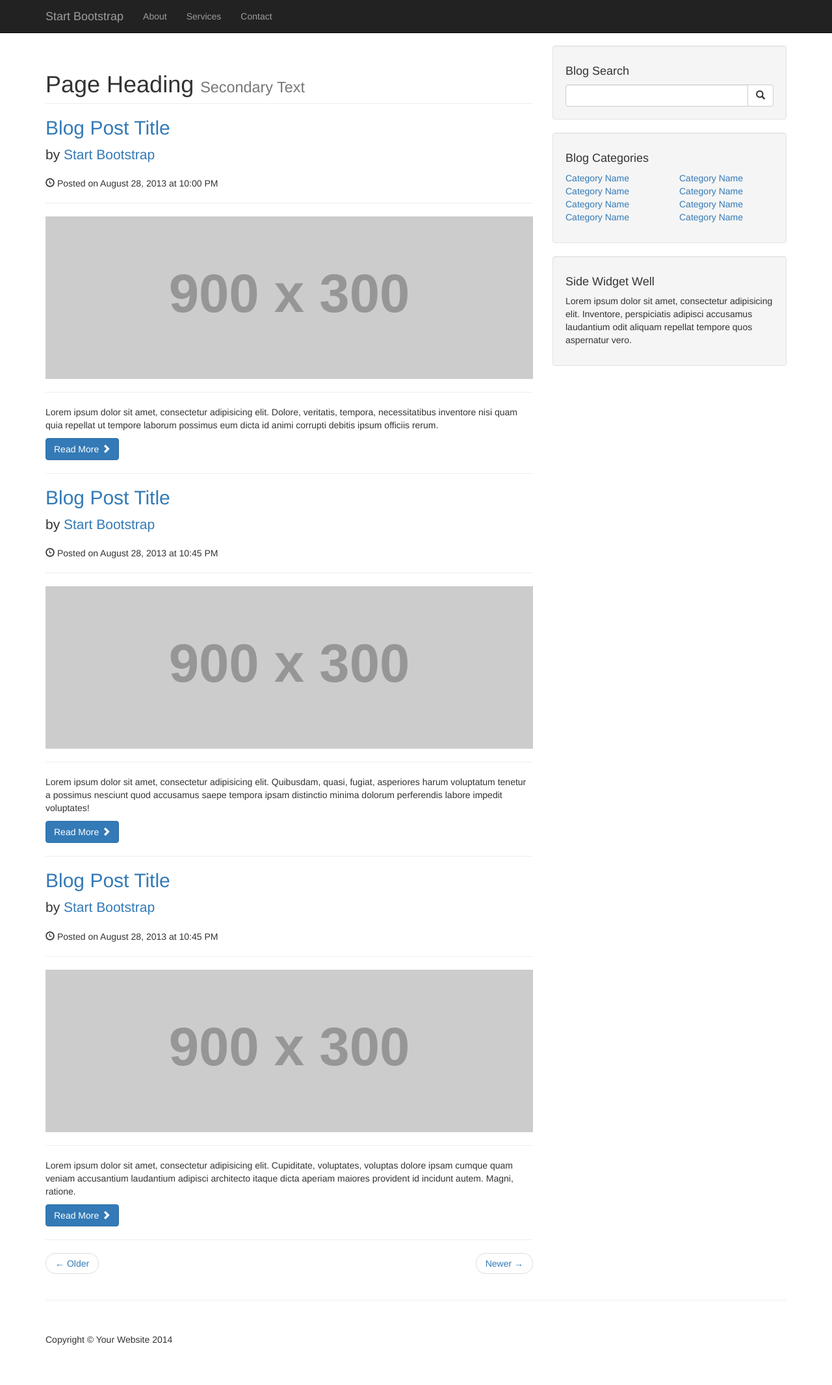
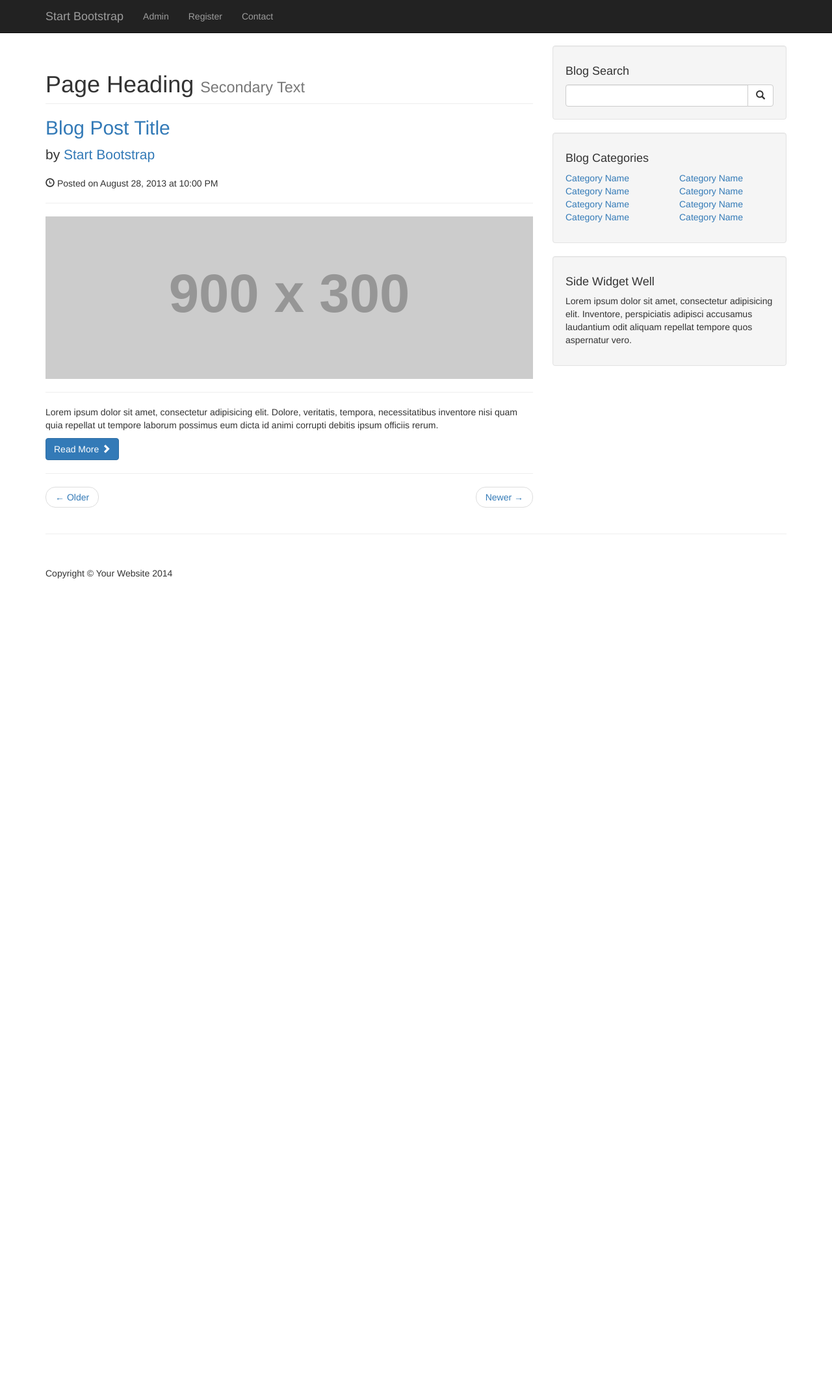
Before and after one commit to ShairMir/OOP_cms_project, a PHP site: page / in a window 1280 px wide. Shown: the whole page at 65% size. After the commit the page ends 890 px from the top, so only its background shows below. Run offline with PHP 8.4, Linux system fonts and the light colour scheme; grey boxes labelled with a size stand in for pictures from a placeholder-image service; some libraries are stand-ins or nearby versions.

Commit message:
File name changes

```diff
--- a/index.html
+++ b/index.php
@@ -45,10 +45,10 @@
             <div class="collapse navbar-collapse" id="bs-example-navbar-collapse-1">
                 <ul class="nav navbar-nav">
                     <li>
-                        <a href="#">About</a>
+                        <a href="admin/index.php">Admin</a>
                     </li>
                     <li>
-                        <a href="#">Services</a>
+                        <a href="#">Register</a>
                     </li>
                     <li>
                         <a href="#">Contact</a>
@@ -85,38 +85,6 @@
                 <img class="img-responsive" src="http://placehold.it/900x300" alt="">
                 <hr>
                 <p>Lorem ipsum dolor sit amet, consectetur adipisicing elit. Dolore, veritatis, tempora, necessitatibus inventore nisi quam quia repellat ut tempore laborum possimus eum dicta id animi corrupti debitis ipsum officiis rerum.</p>
-                <a class="btn btn-primary" href="#">Read More <span class="glyphicon glyphicon-chevron-right"></span></a>
-
-                <hr>
-
-                <!-- Second Blog Post -->
-                <h2>
-                    <a href="#">Blog Post Title</a>
-                </h2>
-                <p class="lead">
-                    by <a href="index.php">Start Bootstrap</a>
-                </p>
-                <p><span class="glyphicon glyphicon-time"></span> Posted on August 28, 2013 at 10:45 PM</p>
-                <hr>
-                <img class="img-responsive" src="http://placehold.it/900x300" alt="">
-                <hr>
-                <p>Lorem ipsum dolor sit amet, consectetur adipisicing elit. Quibusdam, quasi, fugiat, asperiores harum voluptatum tenetur a possimus nesciunt quod accusamus saepe tempora ipsam distinctio minima dolorum perferendis labore impedit voluptates!</p>
-                <a class="btn btn-primary" href="#">Read More <span class="glyphicon glyphicon-chevron-right"></span></a>
-
-                <hr>
-
-                <!-- Third Blog Post -->
-                <h2>
-                    <a href="#">Blog Post Title</a>
-                </h2>
-                <p class="lead">
-                    by <a href="index.php">Start Bootstrap</a>
-                </p>
-                <p><span class="glyphicon glyphicon-time"></span> Posted on August 28, 2013 at 10:45 PM</p>
-                <hr>
-                <img class="img-responsive" src="http://placehold.it/900x300" alt="">
-                <hr>
-                <p>Lorem ipsum dolor sit amet, consectetur adipisicing elit. Cupiditate, voluptates, voluptas dolore ipsam cumque quam veniam accusantium laudantium adipisci architecto itaque dicta aperiam maiores provident id incidunt autem. Magni, ratione.</p>
                 <a class="btn btn-primary" href="#">Read More <span class="glyphicon glyphicon-chevron-right"></span></a>
 
                 <hr>
```
Also changed, not shown: admin/index.php (renamed from admin/index.html).
